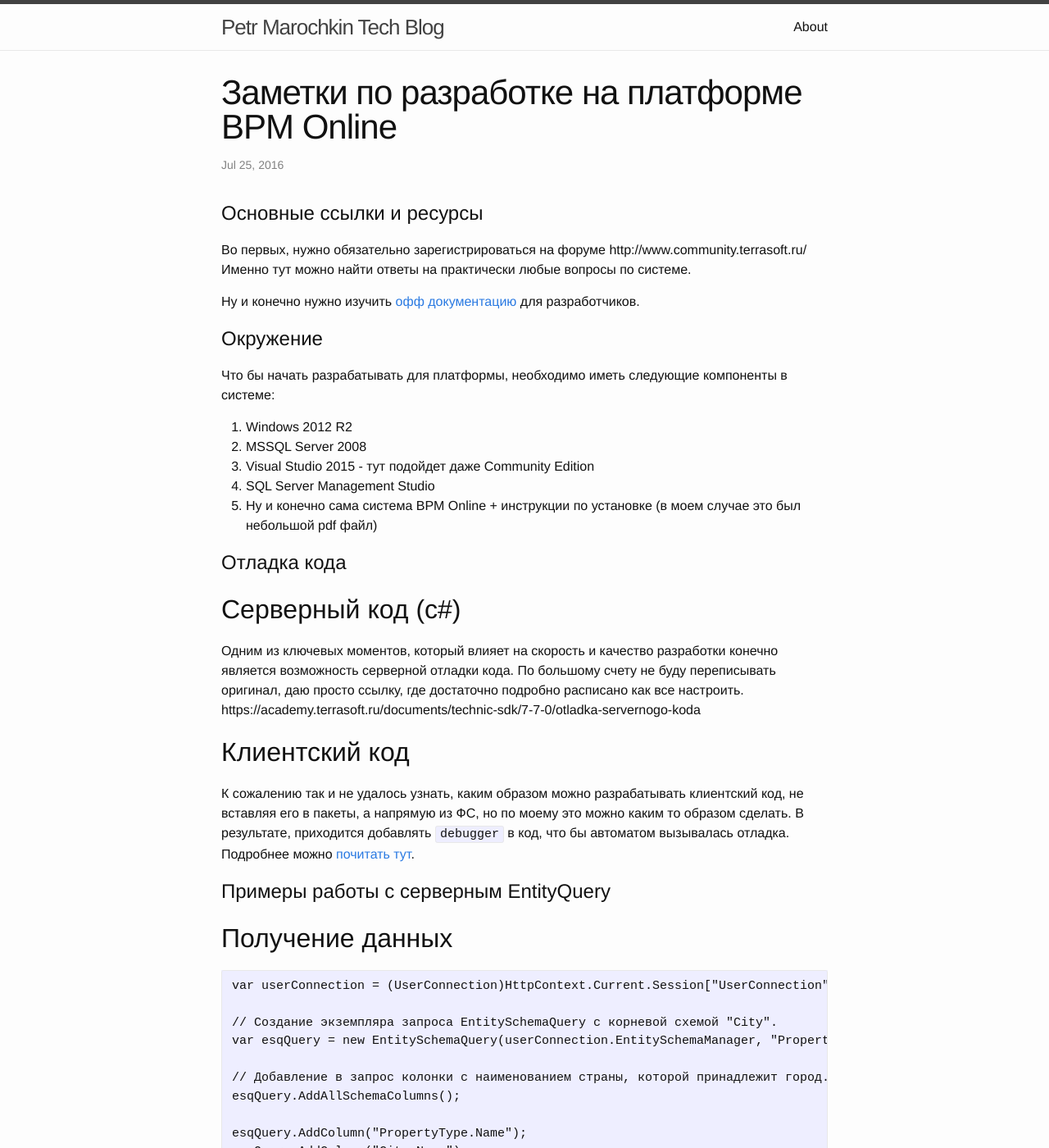
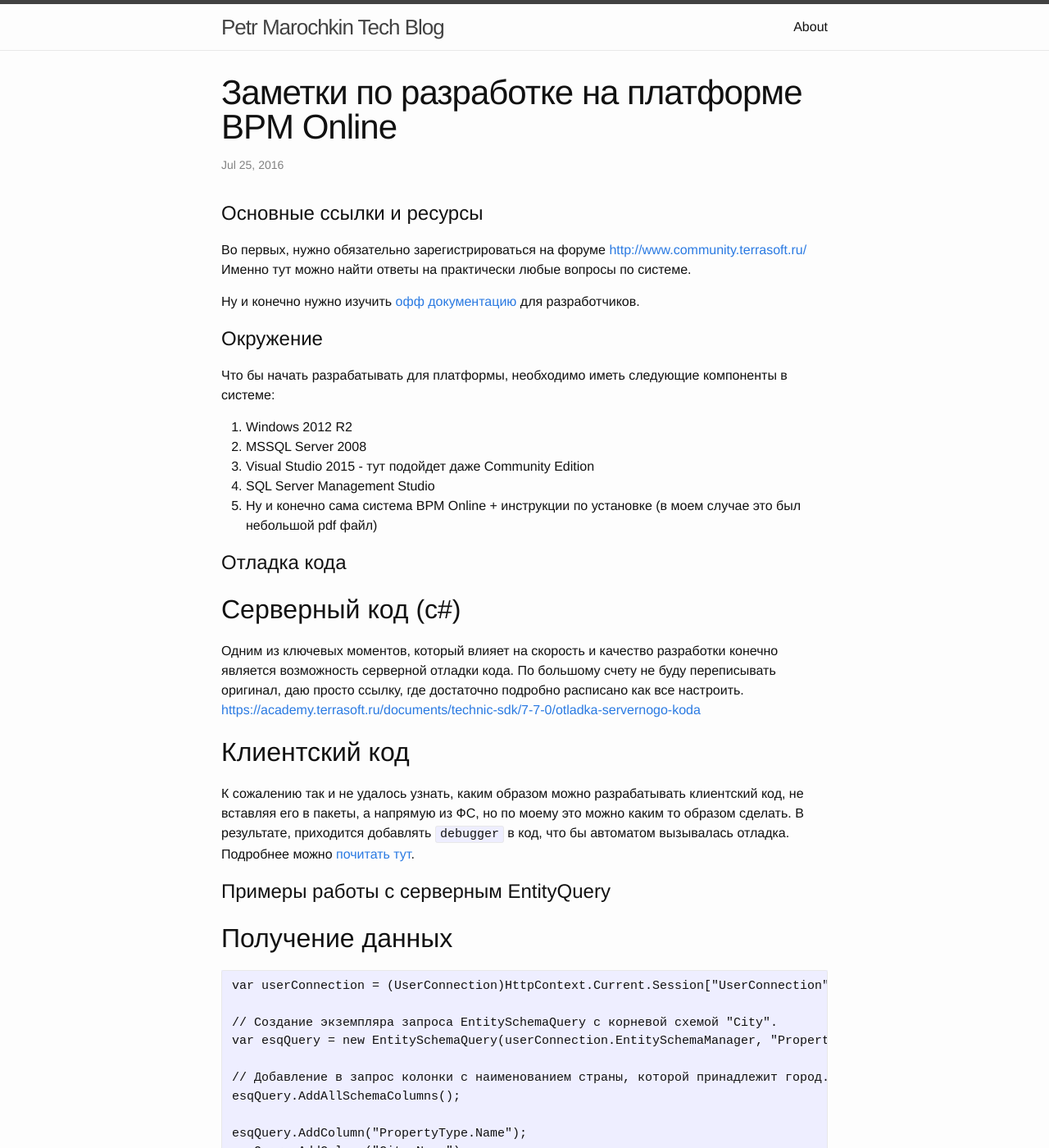
Before and after one commit to petun/petun.github.io, a Jekyll site: the page built from _posts/2016-07-25-bpm-terrasoft.markdown, in a window 1280 px wide and 1400 px high. Shown: the whole window at 82% size. Built offline with Jekyll 4.4.1, drawn with Linux system fonts in a browser that asks for light colours.

Commit message:
write write write

```diff
--- a/_posts/2016-07-25-bpm-terrasoft.markdown
+++ b/_posts/2016-07-25-bpm-terrasoft.markdown
@@ -7,7 +7,7 @@ categories: terrasoft bpm-online
 
 
 # Основные ссылки и ресурсы
-Во первых, нужно обязательно зарегистрироваться на форуме http://www.community.terrasoft.ru/
+Во первых, нужно обязательно зарегистрироваться на форуме [http://www.community.terrasoft.ru/]
 Именно тут можно найти ответы на практически любые вопросы по системе.
 
 Ну и конечно нужно изучить [офф документацию] для разработчиков.
@@ -15,11 +15,11 @@ categories: terrasoft bpm-online
 
 # Окружение
 Что бы начать разрабатывать для платформы, необходимо иметь следующие компоненты в системе:
- 1.  Windows 2012 R2
- 2.  MSSQL Server 2008
- 3.  Visual Studio 2015 - тут подойдет даже Community Edition
- 4.  SQL Server Management Studio
- 5.  Ну и конечно сама система BPM Online + инструкции по установке (в моем случае это был небольшой pdf файл)
+  1.  Windows 2012 R2
+  2.  MSSQL Server 2008
+  3.  Visual Studio 2015 - тут подойдет даже Community Edition
+  4.  SQL Server Management Studio
+  5.  Ну и конечно сама система BPM Online + инструкции по установке (в моем случае это был небольшой pdf файл)
 
 
 # Отладка кода
@@ -27,7 +27,7 @@ categories: terrasoft bpm-online
 Одним из ключевых моментов, который влияет на скорость и качество разработки конечно является
  возможность серверной отладки кода.
 По большому счету не буду переписывать оригинал, даю просто ссылку, где достаточно подробно расписано как все настроить.
-https://academy.terrasoft.ru/documents/technic-sdk/7-7-0/otladka-servernogo-koda
+[https://academy.terrasoft.ru/documents/technic-sdk/7-7-0/otladka-servernogo-koda]
 
 ## Клиентский код
 К сожалению так и не удалось узнать, каким образом можно разрабатывать клиентский код, не вставляя
@@ -64,3 +64,5 @@ https://academy.terrasoft.ru/documents/technic-sdk/7-7-0/otladka-servernogo-koda
 
 [офф документацию]: https://academy.terrasoft.ru/documents/technic-sdk/7-7-0/dokumentaciya-po-razrabotke-bpmonline
 [почитать тут]: https://academy.terrasoft.ru/documents/technic-sdk/7-7-0/otladka-klientskogo-koda
+[http://www.community.terrasoft.ru/]: http://www.community.terrasoft.ru/
+[https://academy.terrasoft.ru/documents/technic-sdk/7-7-0/otladka-servernogo-koda]: https://academy.terrasoft.ru/documents/technic-sdk/7-7-0/otladka-servernogo-koda
```
